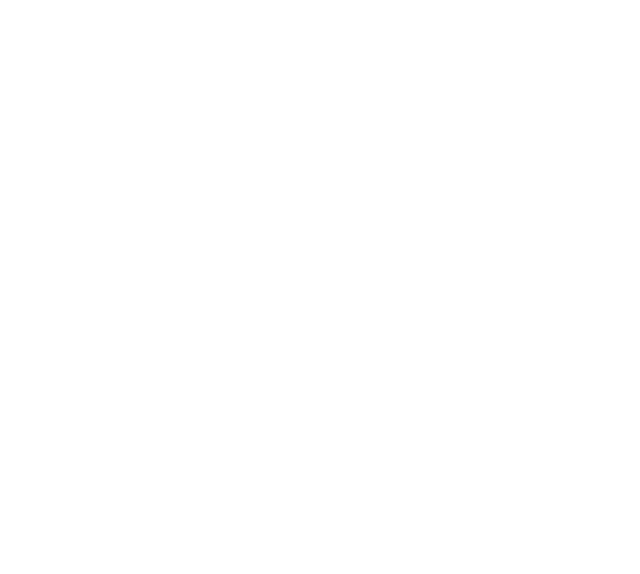
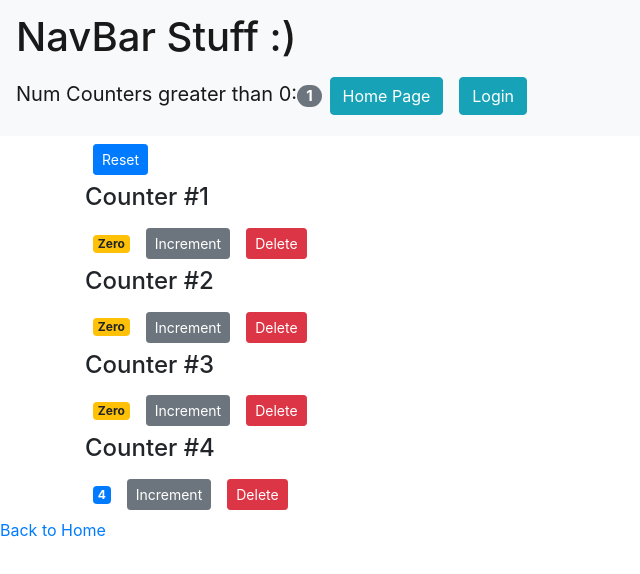
Before and after one commit to TechForGoodInc/Re-Right-Front-Web, a React (Create React App) app: page /example in a window 1280 px wide. Shown: the top 574 px of the page, without its empty margins (0-640 px from the left). Built offline with nearby package versions, Linux system fonts and the light colour scheme; the HTML template or start-up script is replaced by a standard one.

Commit message:
Added examples page

```diff
--- a/src/App.js
+++ b/src/App.js
@@ -7,6 +7,8 @@
 import SignUpPage from './pages/signUpPage';
 import ForgotPasswordPage from './pages/forgotPasswordPage';
 import HomePageLoggedIn from './pages/homePageLoggedIn';
+
+import ExamplePage from './pages/examplePage';
 
 
 class App extends Component {
@@ -19,6 +21,8 @@
                     <Route exact path="/signUp" component={SignUpPage} />
                     <Route exact path="/forgotPassword" component={ForgotPasswordPage} />
                     <Route exact path="/home" component={HomePageLoggedIn}/>
+
+                    <Route exact path="/example" component={ExamplePage}/>
                 </Switch>
             </Router>
         );
--- /dev/null
+++ b/src/components/counter.jsx
@@ -0,0 +1,36 @@
+import React, { Component } from 'react';
+
+class Counter extends Component {
+    render() {
+        return (
+            <div>
+                <div>
+                    <h4>Counter #{this.props.counter.id}</h4>
+                </div>
+
+                <span className={this.getBadgeClasses()}>{this.formatValue()}</span>
+                <button onClick={() => this.props.onIncrement(this.props.counter)}
+                    className="btn btn-secondary btn-sm m-2">
+                    Increment
+                </button>
+                <button onClick={() => this.props.onDelete(this.props.counter.id)}
+                    className="btn btn-danger btn-sm m-2">
+                    Delete
+                </button>
+            </div>
+        );
+    }
+
+    getBadgeClasses() {
+        let classes = "badge m-2 badge-";
+        classes += (this.props.counter.value === 0) ? "warning" : "primary";
+        return classes;
+    }
+
+    formatValue() {
+        const {value} = this.props.counter;
+        return value === 0 ? 'Zero' : value;
+    }
+}
+
+export default Counter;
--- /dev/null
+++ b/src/components/counters.jsx
@@ -0,0 +1,24 @@
+import React, { Component } from 'react';
+import Counter from './counter'
+
+
+class Counters extends Component {
+
+    render() {
+        console.log(this.props);
+        return (
+        <div>
+            <button onClick={this.props.onReset}
+                className="btn btn-primary btn-sm m-2">
+                Reset
+            </button>
+            {this.props.counters.map(counter =>
+            <Counter key={counter.id}
+            onIncrement={this.props.onIncrement}
+            onDelete={this.props.onDelete}
+            counter={counter}/>)}
+        </div> );
+    }
+}
+
+export default Counters;
--- /dev/null
+++ b/src/components/navbar.jsx
@@ -0,0 +1,25 @@
+import React, { Component } from 'react';
+import {Link} from 'react-router-dom';
+
+class NavBar extends Component {
+    state = {  }
+    render() {
+        return (
+            <nav className="navbar navbar-light bg-light">
+                <a className="navbar-brand" href="#">
+                    <h1>NavBar Stuff :)</h1>
+                    Num Counters greater than 0:
+                    <span className="badge badge-pill badge-secondary">{this.props.totalCounters}</span>
+                    <Link to='/'>
+                        <span className="btn btn-info m-2">Home Page</span>
+                    </Link>
+                    <Link to='/login'>
+                        <span className="btn btn-info m-2">Login</span>
+                    </Link>
+                </a>
+            </nav>
+         );
+    }
+}
+
+export default NavBar;
--- /dev/null
+++ b/src/pages/examplePage.jsx
@@ -0,0 +1,57 @@
+import React, { Component } from 'react';
+import NavBar from '../components/navbar'
+import Counters from '../components/counters';
+import {Link} from 'react-router-dom';
+
+class ExamplePage extends Component {
+    state = {
+        counters: [
+            {id: 1, value: 0},
+            {id: 2, value: 0},
+            {id: 3, value: 0},
+            {id: 4, value: 4}
+        ]
+     }
+
+    handleReset = () => {
+        const counters = this.state.counters.map(c => {
+            c.value = 0;
+            return c;
+        })
+        this.setState({counters})
+    }
+
+    handleIncrement = counter => {
+        console.log(counter);
+        const counters = [...this.state.counters];
+        const idx = counters.indexOf(counter);
+        counters[idx] = {...counter};
+        counters[idx].value++;
+        this.setState({counters})
+    }
+
+    handleDelete = (counterId) => {
+        console.log("onDelete Event Raised! :)", counterId)
+        const counters = this.state.counters.filter(c => c.id !== counterId);
+        this.setState({counters});
+    }
+    render() {
+        return(
+            <React.Fragment>
+                <NavBar
+                totalCounters={this.state.counters.filter(c => c.value > 0).length}/>
+                <main className="container">
+                    <Counters
+                        counters={this.state.counters}
+                        onReset={this.handleReset}
+                        onIncrement={this.handleIncrement}
+                        onDelete={this.handleDelete}/>
+                </main>
+                <Link to='/'>Back to Home</Link>
+            </React.Fragment>
+
+        );
+    }
+}
+
+export default ExamplePage;
--- a/src/pages/homePageLoggedOut.jsx
+++ b/src/pages/homePageLoggedOut.jsx
@@ -8,13 +8,16 @@
             <React.Fragment>
                 <h1>Home Page (Logged Out)</h1>
                 <Link to='/login'>
-                    <span className="badge badge-pill badge-info m-2">Login</span>
+                    <span className="btn btn-primary btn-sm m-2">Login</span>
                 </Link>
                 <Link to='/forgotPassword'>
-                    <span className="badge badge-pill badge-info m-2">Forgot Password</span>
+                    <span className="btn btn-secondary btn-sm m-2">Forgot Password</span>
                 </Link>
                 <Link to='/signUp'>
-                    <span className="badge badge-pill badge-info m-2">Sign Up</span>
+                    <span className="btn btn-info m-2">Sign Up</span>
+                </Link>
+                <Link to='/example'>
+                    <span className="btn btn-warning btn-lg m-2">EXAMPLE STUFFS</span>
                 </Link>
 
             </React.Fragment>
```
